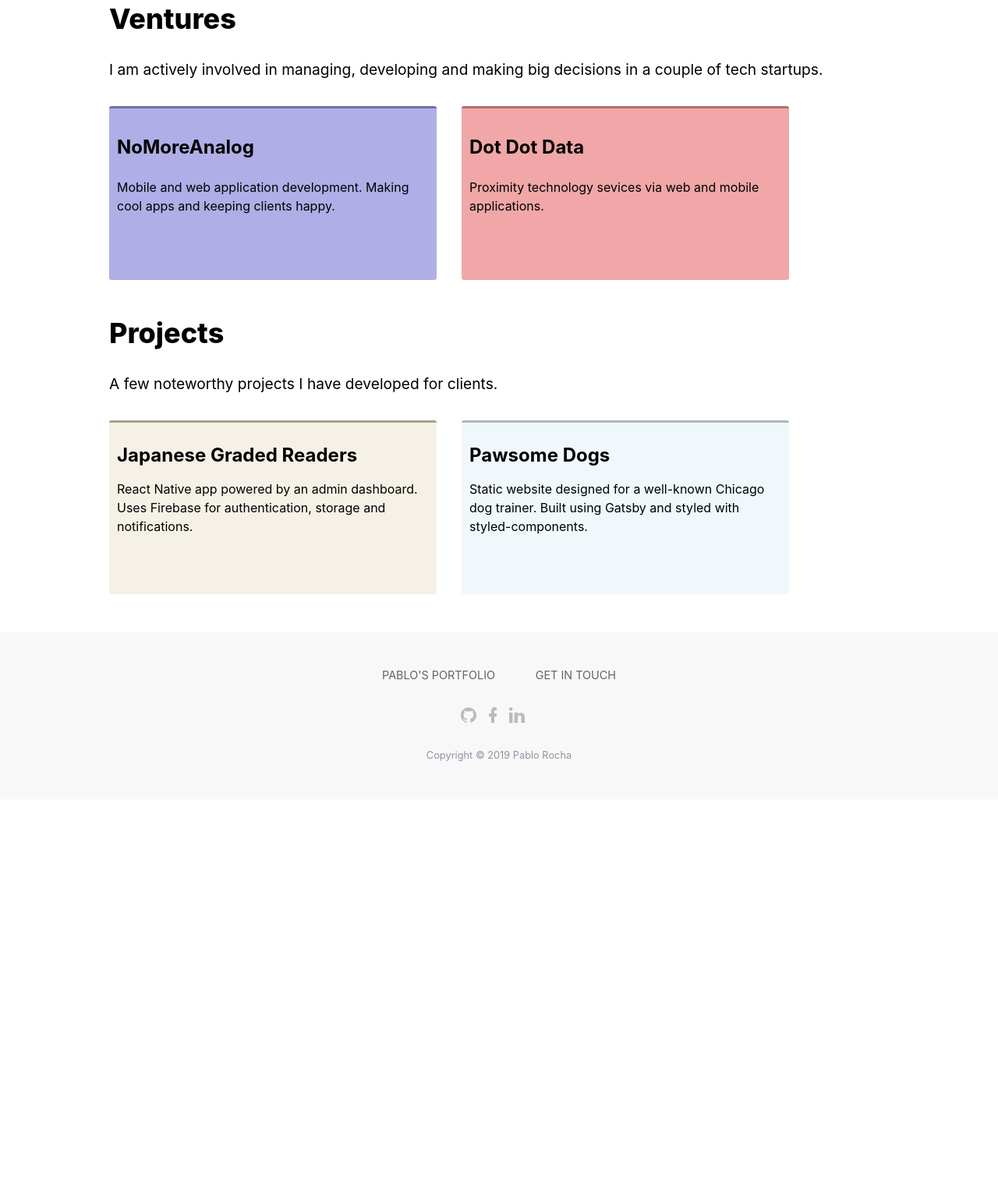
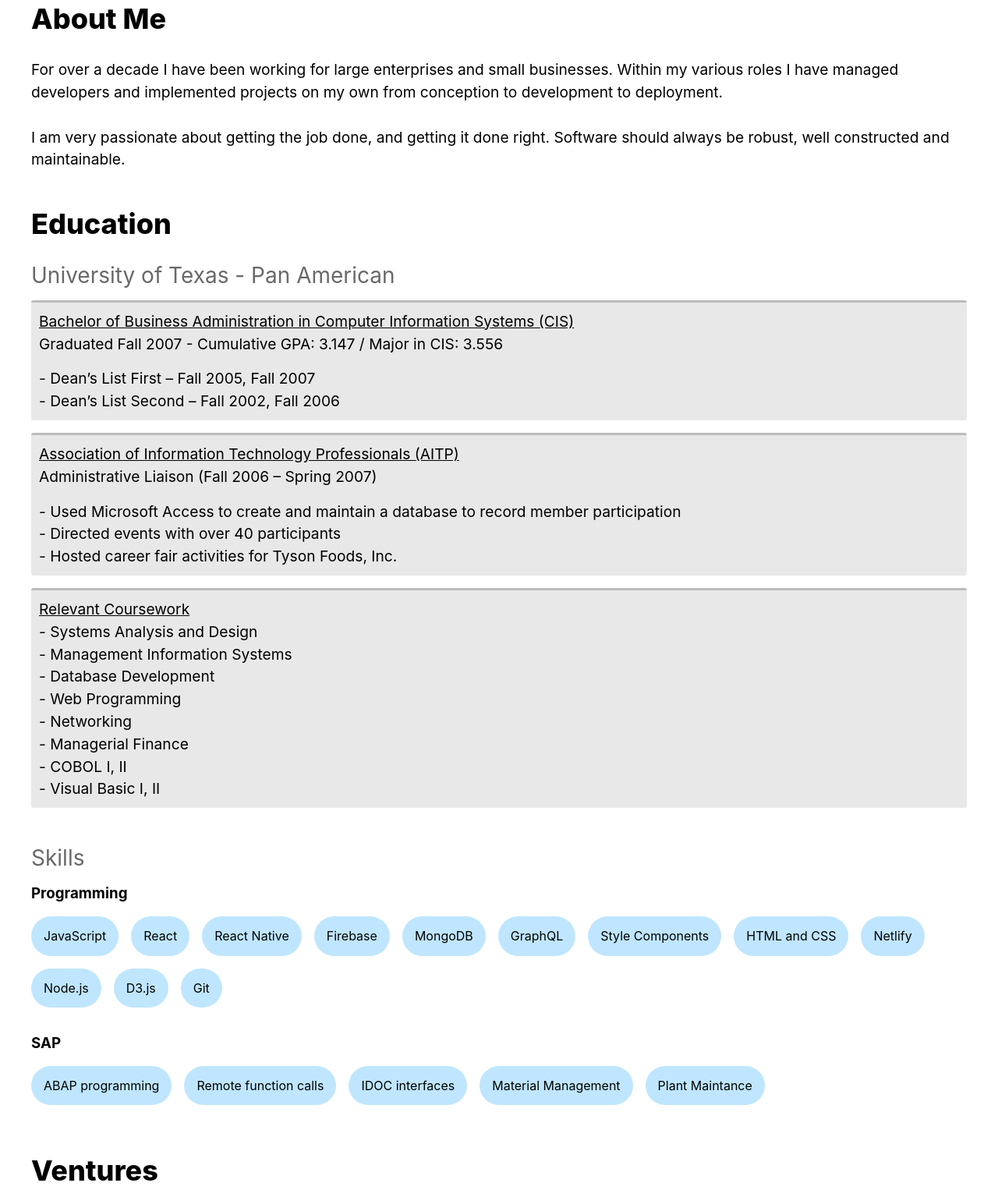
Before and after one commit to joserocha3/resume.pablorocha.me, a Gatsby site: page / in a window 1280 px wide. Shown: the part 297-1823 px from the top of the page at 78% size. Before the commit the page ends 1322 px from the top, so only its background shows below. Built offline with nearby package versions, Linux system fonts and the light colour scheme; Gatsby itself is replaced by a stand-in of ours.

Commit message:
update with resume details

```diff
--- /dev/null
+++ b/src/components/About.js
@@ -0,0 +1,43 @@
+import React from 'react'
+import styled from 'styled-components'
+
+const Wrapper = styled.div`
+  display: flex;
+  flex-direction: column;
+  padding-bottom: 3rem;
+`
+
+const Title = styled.h2`
+  font-weight: 800;
+  margin-top: 0;
+
+  @media (min-width: 800px) {
+    font-size: 2.75rem;
+  }
+
+  @media (min-width: 500px) {
+    font-size: 2.25rem;
+  }
+`
+
+const Summary = styled.div`
+  line-height: 1.5;
+  font-size: 1.2rem;
+`
+
+const About = () => (
+  <Wrapper>
+    <Title>About Me</Title>
+    <Summary>
+      For over a decade I have been working for large enterprises and small businesses. Within
+      my various roles I have managed developers and implemented projects on my own from conception
+      to development to deployment.
+      <br />
+      <br />
+      I am very passionate about getting the job done, and getting it done right. Software should
+      always be robust, well constructed and maintainable.
+    </Summary>
+  </Wrapper>
+)
+
+export default About
--- a/src/components/Center.js
+++ b/src/components/Center.js
@@ -1,7 +1,7 @@
 import styled from 'styled-components'
 
 const Center = styled.div`
-  max-width: 1000px;
+  max-width: 1200px;
   margin: 0 auto;
 `
 
--- /dev/null
+++ b/src/components/Education.js
@@ -0,0 +1,87 @@
+import React from 'react'
+import styled from 'styled-components'
+
+const Wrapper = styled.div`
+  display: flex;
+  flex-direction: column;
+`
+
+const Title = styled.h2`
+  font-weight: 800;
+  margin: 0;
+
+  @media (min-width: 800px) {
+    font-size: 2.75rem;
+  }
+
+  @media (min-width: 500px) {
+    font-size: 2.25rem;
+  }
+`
+
+const Subtitle = styled.h3`
+  font-weight: 400;
+  color: #696969;
+  margin-bottom: 1rem;
+
+  @media (min-width: 800px) {
+    font-size: 2.25rem;
+  }
+
+  @media (min-width: 500px) {
+    font-size: 1.75rem;
+  }
+`
+
+const Section = styled.div`
+  line-height: 1.5;
+  font-size: 1.2rem;
+  margin-bottom: 1rem;
+  padding: 10px;
+  border-radius: 3px;
+  background-color: #E8E8E8;
+  border-top: solid 3px #BCBCBC;
+`
+
+const Name = styled.div`
+  text-decoration: underline;
+`
+
+const Description = styled.div`
+  margin-bottom: 1rem;
+`
+
+const Education = () => (
+  <Wrapper>
+    <Title>Education</Title>
+    <Subtitle>University of Texas - Pan American</Subtitle>
+    <Section>
+      <Name>Bachelor of Business Administration in Computer Information Systems (CIS)</Name>
+      <Description>Graduated Fall 2007 - Cumulative GPA: 3.147 / Major in CIS: 3.556</Description>
+      <div>- Dean’s List First – Fall 2005, Fall 2007</div>
+      <div>- Dean’s List Second – Fall 2002, Fall 2006</div>
+    </Section>
+
+    <Section>
+      <Name>Association of Information Technology Professionals (AITP)</Name>
+      <Description>Administrative Liaison (Fall 2006 – Spring 2007)</Description>
+      <div>- Used Microsoft Access to create and maintain a database to record member participation</div>
+      <div>- Directed events with over 40 participants</div>
+      <div>- Hosted career fair activities for Tyson Foods, Inc.</div>
+    </Section>
+
+    <Section>
+      <Name>Relevant Coursework</Name>
+      <div>- Systems Analysis and Design</div>
+      <div>- Management Information Systems</div>
+      <div>- Database Development</div>
+      <div>- Web Programming</div>
+      <div>- Networking</div>
+      <div>- Managerial Finance</div>
+      <div>- COBOL I, II</div>
+      <div>- Visual Basic I, II</div>
+    </Section>
+  </Wrapper>
+)
+
+export default Education
--- a/src/components/Projects.js
+++ b/src/components/Projects.js
@@ -2,6 +2,30 @@
 import styled from 'styled-components'
 
 import Link from './Link'
+
+const data = [
+  {
+    href: 'https://www.whiterabbitpress.com/japanesegradedreaders',
+    heading: 'Japanese Graded Readers',
+    description: 'React Native app powered by an admin dashboard. Uses Firebase for authentication, storage and notifications.',
+    backgroundColor: '#F0F8FC',
+    borderTop: '#AAB7BD',
+  },
+  {
+    href: 'https://www.pawsomedogs.net',
+    heading: 'Pawsome Dogs Training & Behavior',
+    description: 'Static website designed for a well-known Chicago dog trainer. Built using Gatsby and styled with styled-components.',
+    backgroundColor: '#F6F1E7',
+    borderTop: '#A9A192',
+  },
+  {
+    href: 'https://www.lospinoshardware.com',
+    heading: 'Los Pinos Hardware Co.',
+    description: 'Static website hosted for a growing hardware business. This is a static website with vanilla HTML and CSS.',
+    backgroundColor: '#F0FCF1',
+    borderTop: '#9BB39D',
+  },
+]
 
 const Wrapper = styled.div`
   display: flex;
@@ -42,28 +66,21 @@
   display: flex;
   flex-direction: column;
   padding-top: 2rem;
-
-  @media (min-width: 750px) {
-    flex-direction: row;
-  }
+  flex-wrap: wrap;
+  flex-direction: row;
 `
 
 const Card = styled(Link)`
-  max-width: 400px;
+  width: 300px;
   height: 200px;
   padding: 10px;
   border-radius: 3px;
   text-transform: none;
   color: black;
-  background-color: ${({ blue }) => (blue ? '#F0F8FC' : '#F6F1E7')};
-  border-top: solid 3px ${({ blue }) => (blue ? '#AAB7BD' : '#A9A192')};
-  margin-right: 0;
+  background-color: ${({ backgroundColor }) => backgroundColor};
+  border-top: solid 3px ${({ borderTop }) => borderTop};
+  margin-right: 2rem;
   margin-bottom: 2rem;
-
-  @media (min-width: 750px) {
-    margin-right: 2rem;
-    margin-bottom: 0;
-  }
 `
 
 const Projects = () => (
@@ -71,14 +88,12 @@
     <Title>Projects</Title>
     <Summary>A few noteworthy projects I have developed for clients.</Summary>
     <Cards>
-      <Card href="https://www.whiterabbitpress.com/japanesegradedreaders/" target="_blank">
-        <Heading>Japanese Graded Readers</Heading>
-        <Descripton>React Native app powered by an admin dashboard. Uses Firebase for authentication, storage and notifications.</Descripton>
-      </Card>
-      <Card href="https://www.pawsomedogs.net/" target="_blank" blue>
-        <Heading>Pawsome Dogs</Heading>
-        <Descripton>Static website designed for a well-known Chicago dog trainer. Built using Gatsby and styled with styled-components.</Descripton>
-      </Card>
+      {data.map(d => (
+        <Card key={d.href} href={d.href} target="_blank" backgroundColor={d.backgroundColor} borderTop={d.borderTop}>
+          <Heading>{d.heading}</Heading>
+          <Descripton>{d.description}</Descripton>
+        </Card>
+      ))}
     </Cards>
   </Wrapper>
 )
--- /dev/null
+++ b/src/components/Skills.js
@@ -0,0 +1,71 @@
+import React from 'react'
+import styled from 'styled-components'
+
+const Wrapper = styled.div`
+  display: flex;
+  flex-direction: column;
+  padding-bottom: 3rem;
+`
+
+const Subtitle = styled.h3`
+  font-weight: 400;
+  margin-top: 2rem;
+  margin-bottom: 0;
+  color: #696969;
+
+  @media (min-width: 800px) {
+    font-size: 2.25rem;
+  }
+
+  @media (min-width: 500px) {
+    font-size: 1.75rem;
+  }
+`
+
+const Heading = styled.h3``
+
+const Badges = styled.div`
+  display: flex;
+  flex-wrap: wrap;
+`
+
+const Badge = styled.div`
+  font-size: 1rem;
+  padding: 1rem;
+  background-color: #BFE6FE;
+  border-radius: 50px;
+  margin-right: 1rem;
+  margin-bottom: 1rem;
+`
+
+const Skills = () => (
+  <Wrapper>
+    <Subtitle>Skills</Subtitle>
+    <Heading>Programming</Heading>
+    <Badges>
+      <Badge>JavaScript</Badge>
+      <Badge>React</Badge>
+      <Badge>React Native</Badge>
+      <Badge>Firebase</Badge>
+      <Badge>MongoDB</Badge>
+      <Badge>GraphQL</Badge>
+      <Badge>Style Components</Badge>
+      <Badge>HTML and CSS</Badge>
+      <Badge>Netlify</Badge>
+      <Badge>Node.js</Badge>
+      <Badge>D3.js</Badge>
+      <Badge>Git</Badge>
+    </Badges>
+
+    <Heading>SAP</Heading>
+    <Badges>
+      <Badge>ABAP programming</Badge>
+      <Badge>Remote function calls</Badge>
+      <Badge>IDOC interfaces</Badge>
+      <Badge>Material Management</Badge>
+      <Badge>Plant Maintance</Badge>
+    </Badges>
+  </Wrapper>
+)
+
+export default Skills
--- a/src/components/Ventures.js
+++ b/src/components/Ventures.js
@@ -41,14 +41,12 @@
   display: flex;
   flex-direction: column;
   padding-top: 2rem;
-
-  @media (min-width: 750px) {
+  flex-wrap: wrap;
     flex-direction: row;
-  }
 `
 
 const Card = styled(Link)`
-  max-width: 400px;
+  width: 300px;
   height: 200px;
   padding: 10px;
   border-radius: 3px;
@@ -56,13 +54,8 @@
   color: black;
   background-color: ${({ purple }) => (purple ? '#AFAEE7' : '#F1A7A7')};
   border-top: solid 3px ${({ purple }) => (purple ? '#7372A8' : '#B96F6F')};
-  margin-right: 0;
+  margin-right: 2rem;
   margin-bottom: 2rem;
-
-  @media (min-width: 750px) {
-    margin-right: 2rem;
-    margin-bottom: 0;
-  }
 `
 
 const Ventures = () => (
--- a/src/pages/contact.js
+++ b/src/pages/contact.js
@@ -104,7 +104,7 @@
     <Wrapper>
       <Name>{'Let\'s Collaborate'}</Name>
       <Description>I am available for contract work or to simply talk tech</Description>
-      <Form action="https://formspree.io/pablo@dotdotdata.com" method="POST">
+      <Form action="https://formspree.io/pablo@pablorocha.me" method="POST">
         <input type="text" name="_gotcha" style={{ display: 'none' }} />
         <input type="hidden" name="_subject" value="New submission from pablorocha.me" />
 
--- a/src/pages/index.js
+++ b/src/pages/index.js
@@ -4,6 +4,9 @@
 import Layout from '../components/Layout'
 import SEO from '../components/SEO'
 import Hero from '../components/Hero'
+import About from '../components/About'
+import Education from '../components/Education'
+import Skills from '../components/Skills'
 import Ventures from '../components/Ventures'
 import Projects from '../components/Projects'
 import Center from '../components/Center'
@@ -13,7 +16,7 @@
   background: #fff;
   height: 100%;
   padding: 0 1rem;
-  max-width: 1000px;
+  max-width: 1200px;
   margin: 0 auto;
 `
 
@@ -27,6 +30,9 @@
     <Main>
       <Center>
         <Hero />
+        <About />
+        <Education />
+        <Skills />
         <Ventures />
         <Projects />
       </Center>
```
